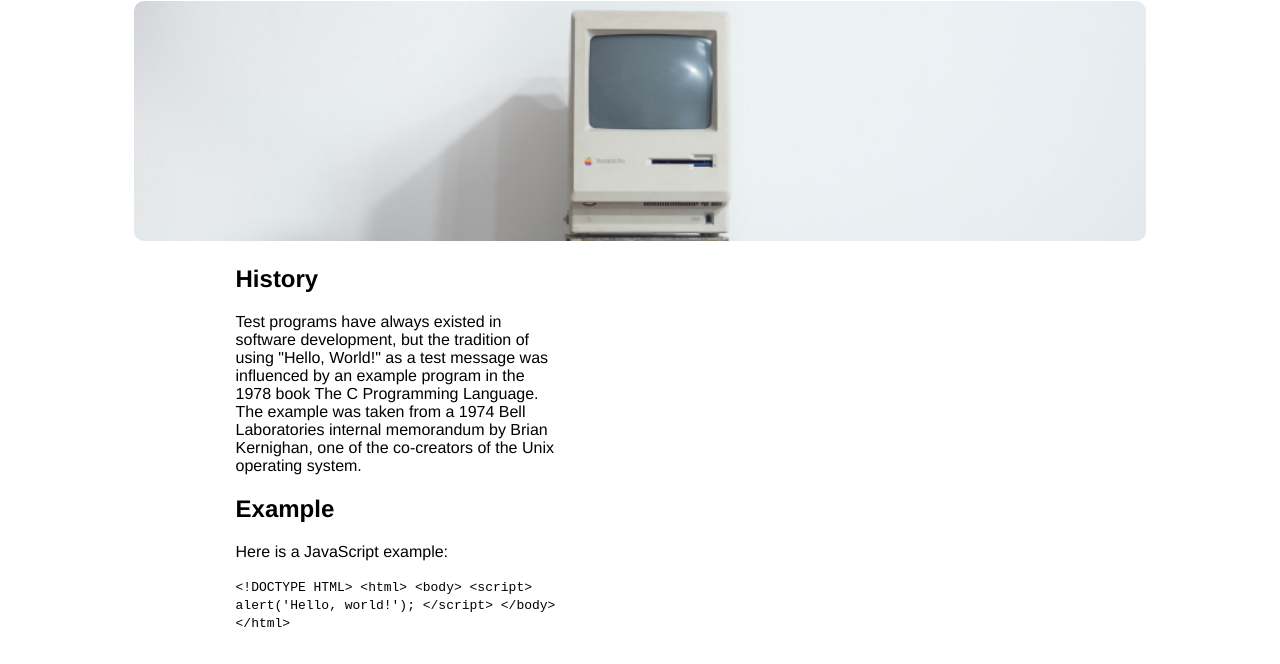
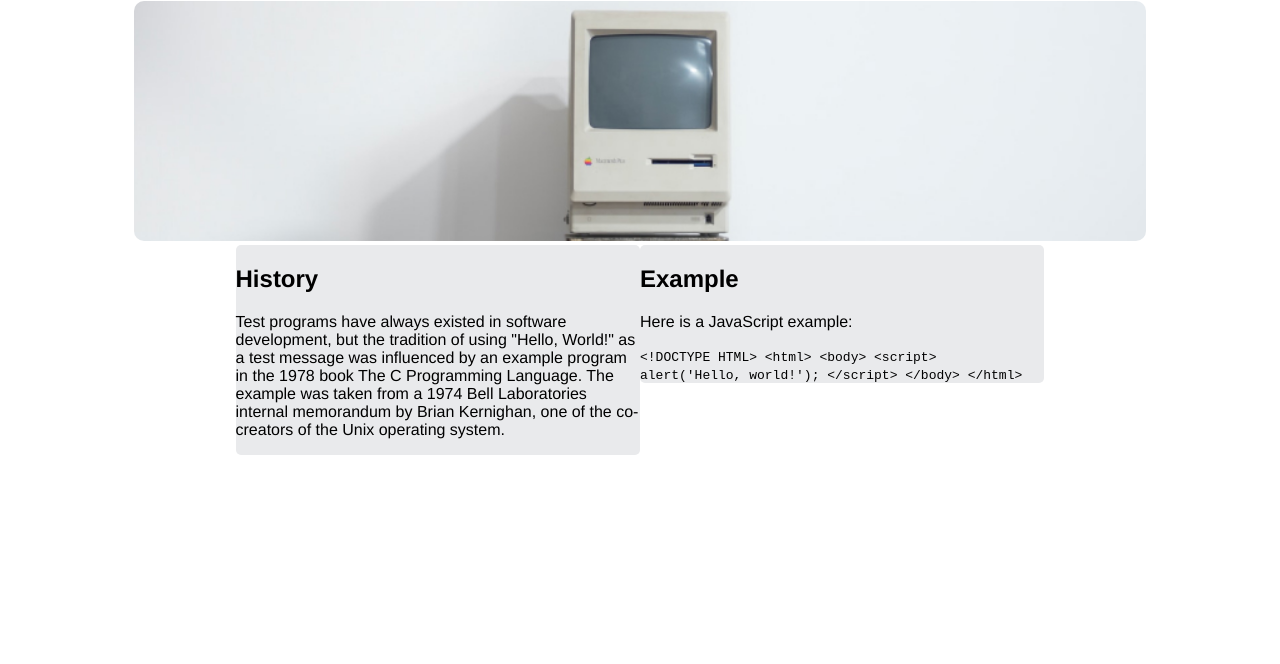
Before and after one commit to tagaychr/helloworldpt1, a plain HTML site: page index.html in a window 1280 px wide. Shown: the part 136-800 px from the top of the page. Drawn offline with Linux system fonts and the light colour scheme.

Commit message:
fix history and example

```diff
--- a/index.html
+++ b/index.html
@@ -15,7 +15,7 @@
 
             <img src="images/vintageMac.jpg" alt="Vintage mac">
             <div>
-                <section>
+                <section class="History">
                     <h2>History</h2>
                     <p>
                         Test programs have always existed in software development,
@@ -25,7 +25,7 @@
                         one of the co-creators of the Unix operating system.
                     </p>
                 </section>
-                <section>
+                <section class="Example">
 
                     <h2>Example</h2>
                     <p>Here is a JavaScript example:</p>
--- a/screen.css
+++ b/screen.css
@@ -1,3 +1,4 @@
+
 main{
     font-family: Helvetica, sans-serif;
     width: 80%;
@@ -14,6 +15,7 @@ img{
 .logo{
     height: 30px;
     width: 30px;
+
 }
 
 .border{
@@ -33,6 +35,12 @@ div{
 
 section{
     border-radius: 5px;
-    background-color: E9EAEC;
-    width: 40%;
+    background-color: #E9EAEC;
+    width: 50%;
+    float: left;
+
 }
+
+.Example{
+    float: right;
+}
```
